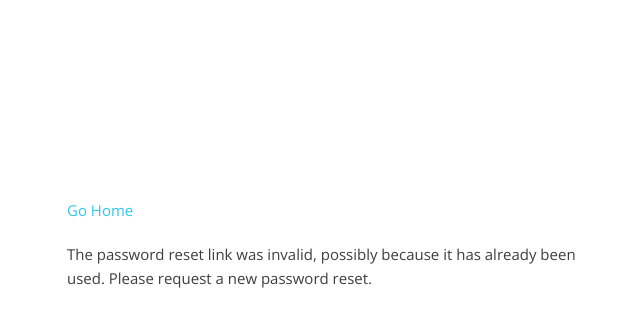
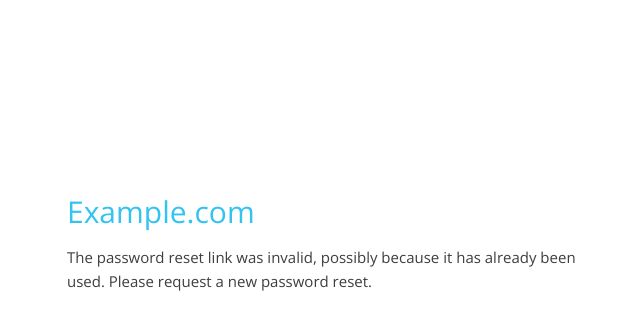
Before and after one commit to AccentDesign/django_boilerplate, a Django app: page /auth/reset/1/1/ in a window 1280 px wide. Shown: the part 149-479 px from the top of the page, without its empty margins (303-943 px from the left). Run offline with Django 3.2, Linux system fonts and the light colour scheme; parts of the project's set-up code (start-up, migrations or seed data) failed here and were passed over.

Commit message:
better template and css

```diff
--- a/static/scss/_component-variables.scss
+++ b/static/scss/_component-variables.scss
@@ -22,16 +22,6 @@ $alerts: (
 $button-group-collapse-dividing-borders:   false !default;
 
 
-// Cards
-//––––––––––––––––––––––––––––––––––––––––––––––––––
-
-$card-border:                   solid 1px $border-color !default;
-$card-border-radius:            $global-radius !default;
-$card-content-padding:          2rem !default;
-$card-footer-padding:           1rem 2rem !default;
-$card-margin-bottom:            $generic-margin-bottom !default;
-
-
 // Checkboxes and Radios
 //––––––––––––––––––––––––––––––––––––––––––––––––––
 
@@ -40,16 +30,6 @@ $checkbox-font-weight:          400 !default;
 $checkbox-size:                 2.4rem !default;
 $checkbox-tick-width:           .3rem !default;
 $radio-dot-spacing:             .4rem !default;
-
-
-// Divider
-//––––––––––––––––––––––––––––––––––––––––––––––––––
-
-$divider-margin:                2rem 0;
-$divider-items-alignment:       center;  // center or baseline is best
-$divider-line-color:            $border-color;
-$divider-line-width:            2px;
-$divider-content-margin:        1.5rem;  // margin between content and line
 
 
 // Icon Input
@@ -68,39 +48,6 @@ $input-group-addon-y-padding:   1rem !default;
 $input-group-margin-bottom:     $input-margin-bottom !default;
 
 
-// Switches
-//––––––––––––––––––––––––––––––––––––––––––––––––––
-
-$switch-height:                 3.4rem !default;
-$switch-width:                  6rem !default;
-$switch-padding:                .4rem !default;
-$switch-default-border-radius:  $global-radius !default;
-$switch-background:             color("secondary") !default;
-$switch-background-on:          color("primary") !default;
-$switch-slider-background:      color("white") !default;
-$switch-slider-transition:      .3s !default;
-
-
-// Tags
-//––––––––––––––––––––––––––––––––––––––––––––––––––
-
-$tag-font-size:                 85% !default;
-$tag-font-weight:               400 !default;
-$tag-margin-right:              .5rem !default;
-$tag-padding:                   .4em .45em !default;
-$tag-anchor-transition:         background-color linear $animation-speed-fast,
-                                border-color linear $animation-speed-fast,
-                                color linear $animation-speed-fast !default;
-
-$tags: (
-    // name                     background                        font-color
-    white:                      color("white")                    color("black"),
-    black:                      color("black")                    color("white"),
-    primary:                    color("primary")                  color("white"),
-    secondary:                  color("secondary")                color("black")
-) !default;
-
-
 // Tooltips
 //––––––––––––––––––––––––––––––––––––––––––––––––––
 
--- a/static/scss/_variables.scss
+++ b/static/scss/_variables.scss
@@ -1,10 +1,5 @@
 // Variables
 //––––––––––––––––––––––––––––––––––––––––––––––––––
-
-/*
-* start with a copy of the current varables file:
-* https://github.com/AccentDesign/karma-css/blob/master/scss/_variables.scss
-*/
 
 
 // Typography
@@ -12,4 +7,4 @@ $code-font-family:              'Inconsolata', monospace;
 
 
 // forms
-$input-use-full-width:          true !default;
+$input-use-full-width:          true;
--- a/static/scss/karma.scss
+++ b/static/scss/karma.scss
@@ -19,7 +19,6 @@
 /* add your custom modules here */
 @import "fontello/css/fontello";
 @import "module/form";
-@import "module/login";
 
 /* karma-css utilities */
 @import "node_modules/karma-css/scss/utilities";
--- a/static/scss/module/_form.scss
+++ b/static/scss/module/_form.scss
@@ -3,5 +3,5 @@
 
 .errorlist {
     list-style-type: none;
-    color: color(red);
+    color: color("red");
 }
--- a/static/scss/module/_login.scss
+++ /dev/null
@@ -1,6 +0,0 @@
-// Login
-//––––––––––––––––––––––––––––––––––––––––––––––––––
-
-.login-home-link {
-    margin-bottom: 2rem;
-}
--- a/templates/partials/login.html
+++ b/templates/partials/login.html
@@ -7,9 +7,7 @@
         <div class="container">
             <div class="row">
             <div class="col-12 col-md-8 offset-md-2 col-lg-6 offset-lg-3">
-                <div class="login-home-link">
-                    <a href="/">{% trans 'Go Home' %}</a>
-                </div>
+                <a class="h1 d-block c-primary" href="/">{% trans 'Example.com' %}</a>
                 {% block box_content %}{% endblock %}
             </div>
             </div>
```
Also changed, not shown: static/dist/css/karma.css (+1 -8 lines), templates/partials/footer.html (+1 -7 lines), static/dist/css/karma.min.css, 2 other files.
